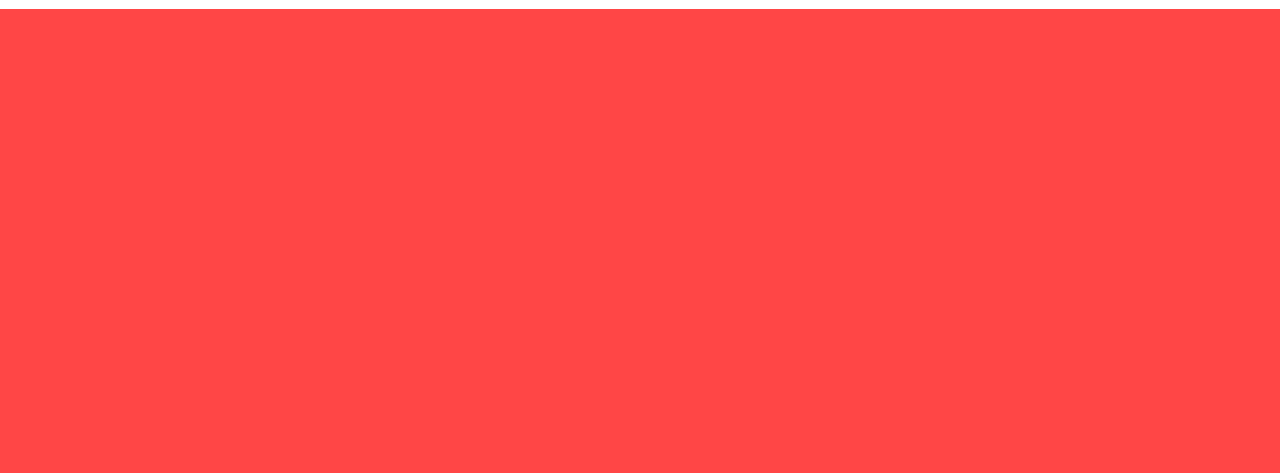
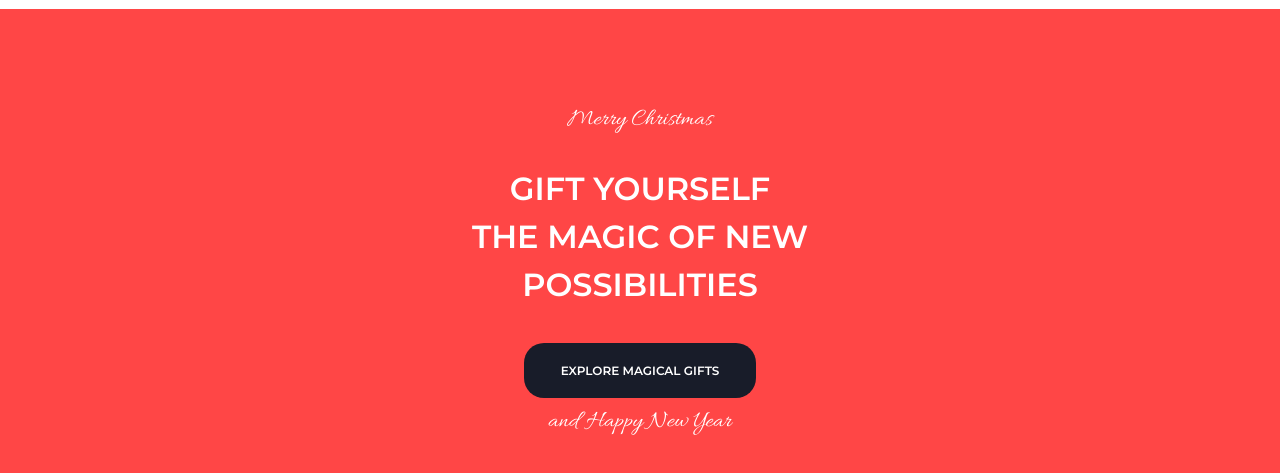
Before and after one commit to deeprecession/christmas-landing, a website built with Vite: page christmas-shop/index.html in a window 1280 px wide. Shown: the part 57-530 px from the top of the page. Built offline with nearby package versions, Linux system fonts and the light colour scheme.

Commit message:
feat: add hero component

```diff
--- a/christmas-shop/index.html
+++ b/christmas-shop/index.html
@@ -35,7 +35,23 @@
       </nav>
     </header>
 
-    <main></main>
+    <main>
+      <div class="hero-container">
+        <div class="hero">
+          <div class="hero__cursive">Merry Christmas</div>
+
+          <h1 class="hero__heading">
+            gift yourself<br />
+            the magic of new<br />
+            possibilities<br />
+          </h1>
+
+          <a class="hero__link" href="/gifts">explore magical gifts</a>
+
+          <div class="hero__cursive">and Happy New Year</div>
+        </div>
+      </div>
+    </main>
 
     <footer></footer>
   </div>
--- /dev/null
+++ b/christmas-shop/src/scss/components/home/_hero.scss
@@ -0,0 +1,45 @@
+@use "../../base/typography" as *;
+
+.hero-container {
+  height: 524px;
+
+  display: flex;
+  align-items: center;
+  justify-items: center;
+}
+
+.hero {
+  display: flex;
+  flex-flow: column nowrap;
+  align-items: center;
+  justify-items: center;
+
+  color: var(--static-white-color);
+
+  padding: 0 60px;
+
+  gap: 12px;
+}
+
+.hero__cursive {
+  @include caption-font;
+}
+
+.hero__heading {
+  text-align: center;
+}
+
+.hero__link {
+  @include action-small-font;
+
+  width: 232px;
+
+  padding: 20px 32px;
+
+  background-color: var(--dark-color);
+  color: var(--static-white-color);
+
+  border-radius: 20px;
+
+  text-align: center;
+}
--- a/christmas-shop/src/scss/main.scss
+++ b/christmas-shop/src/scss/main.scss
@@ -3,3 +3,4 @@
 @use "base/typography";
 @use "layout/header";
 @use "pages/home";
+@use "components/home/hero";
```
